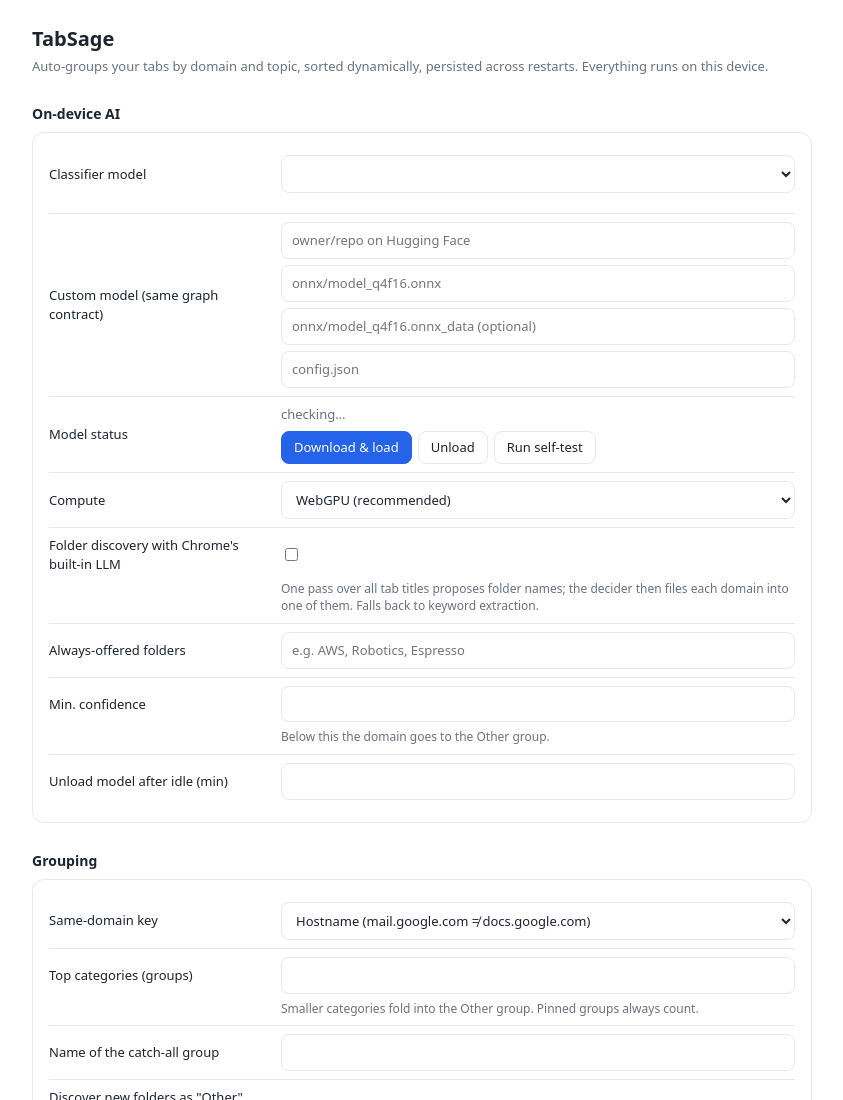
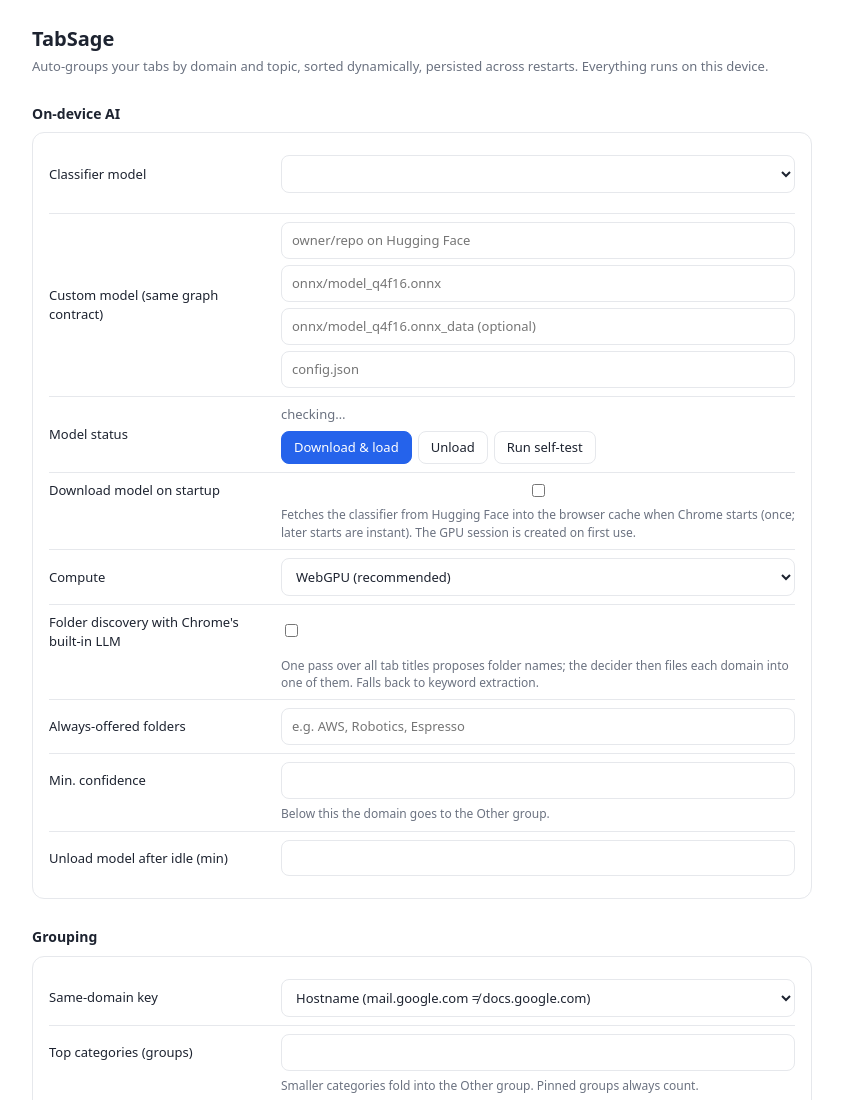
Before and after one commit to jsamuel1/chrome-tab-decider, a browser extension: page static/options.html in a window 1280 px wide. Shown: the top 1100 px of the page, without its empty margins (218-1061 px from the left). Drawn offline with Linux system fonts and the light colour scheme; files whose address does not match are found by name.

Commit message:
Add files via upload

```diff
--- a/static/options.html
+++ b/static/options.html
@@ -38,6 +38,11 @@
           </div>
           <pre id="selfTestOut" class="small" style="white-space:pre-wrap;margin:8px 0 0" hidden></pre>
         </div>
+      </div>
+      <div class="field">
+        <label for="autoDownload">Download model on startup</label>
+        <input type="checkbox" id="autoDownload" data-key="autoDownload" />
+        <div class="help">Fetches the classifier from Hugging Face into the browser cache when Chrome starts (once; later starts are instant). The GPU session is created on first use.</div>
       </div>
       <div class="field">
         <label for="device">Compute</label>
```
